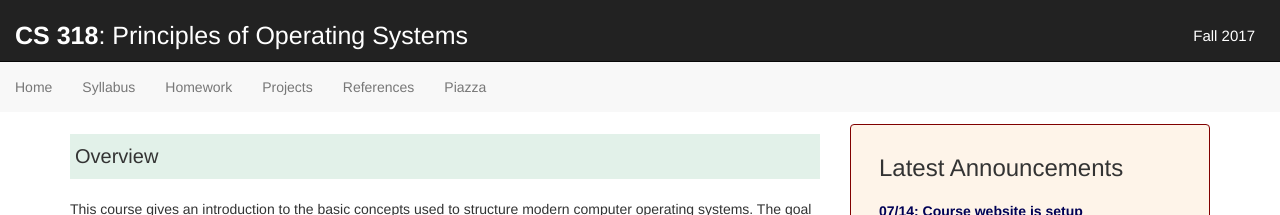
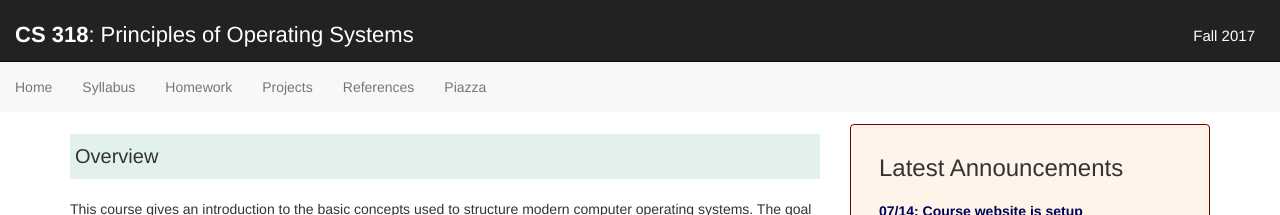
Before and after one commit to flyshark/jhu-cs318.github.io, a Jekyll site: the page built from index.md, in a window 1280 px wide. Shown: the top 215 px of the page. Built offline with Jekyll 4.4.1, drawn with Linux system fonts in a browser that asks for light colours.

Commit message:
decrease banner size

```diff
--- a/_includes/banner.html
+++ b/_includes/banner.html
@@ -3,7 +3,7 @@
     <p class="navbar-text pull-right" style="font-size:15px;color:white;padding-right:10px;">Fall 2017</li>
     <ul class="nav navbar-nav">
       <li>
-        <a style="color:white;font-size:25px" href="/index.html"><span style="font-weight:bold;">CS 318</span>: Principles of Operating Systems</a>
+        <a style="color:white;font-size:22px" href="/index.html"><span style="font-weight:bold;">CS 318</span>: Principles of Operating Systems</a>
       </li>
     </ul>
   </div>
@@ -27,7 +27,7 @@
               {% if page.url contains item.url %}
                 {% assign class = 'active' %}
               {% endif %}
-              <li class="{{ class }}"><a href="{{ item.url }}">{{ item.title }}</a></li>
+              <li class="{{ class }}"><a href="{{ item.url | relative_url }}">{{ item.title }}</a></li>
             {% endfor %}
           </ul>
         </div>
```
